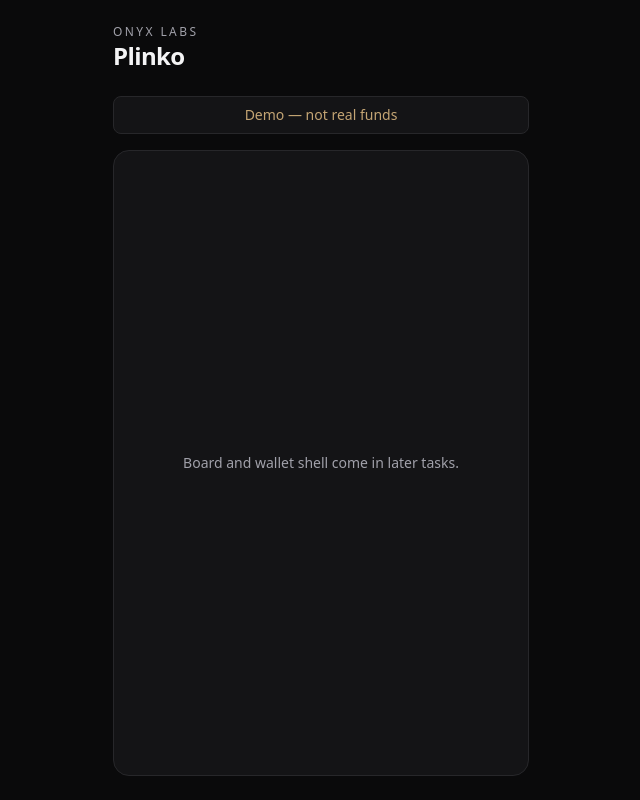
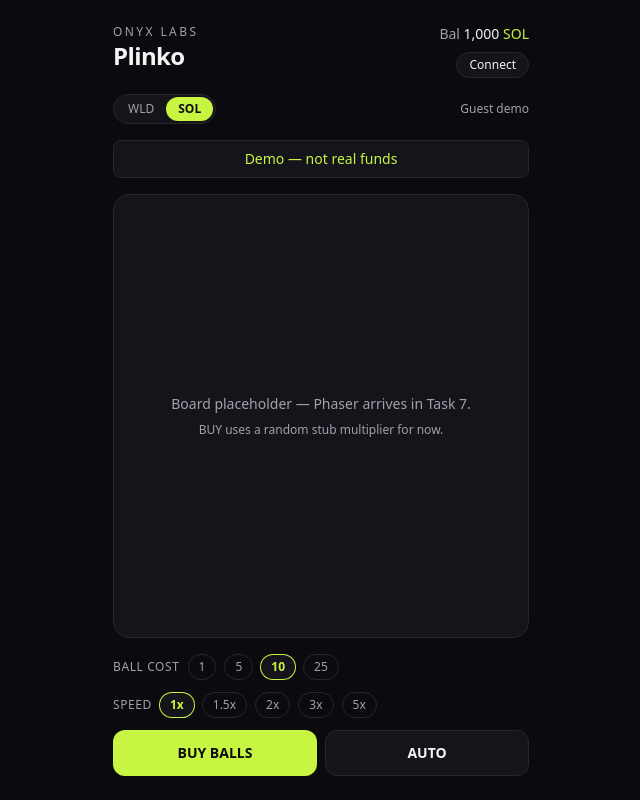
Before and after one commit to ilovemagicker/onyx-plinko, a Next.js app: page / in a window 1280 px wide. Shown: the whole page, without its empty margins (319-959 px from the left). Built offline with nearby package versions, Linux system fonts and the light colour scheme.

Commit message:
feat: Onyx shell, asset toggle, demo banner

```diff
--- a/app/globals.css
+++ b/app/globals.css
@@ -1,11 +1,11 @@
 @import "tailwindcss";
 
 :root {
-  --background: #0a0a0b;
+  --background: #0b0b0f;
   --foreground: #f4f4f5;
   --muted: #a1a1aa;
-  --accent: #c4a574;
-  --surface: #141416;
+  --accent: #c8f542;
+  --surface: #14141a;
   --border: #27272a;
 }
 
--- a/app/page.tsx
+++ b/app/page.tsx
@@ -1,24 +1,133 @@
+"use client";
+
+import { useCallback, useEffect, useState } from "react";
+import { AssetToggle } from "@/components/AssetToggle";
+import { Controls } from "@/components/Controls";
+import { DemoBanner } from "@/components/DemoBanner";
+import { ShellHeader } from "@/components/ShellHeader";
+import type { Asset } from "@/lib/assets";
+import { DEFAULT_BALL_COST } from "@/lib/ball-cost";
+import { applyDrop, creditGuestStart } from "@/lib/ledger";
+import { loadBalance, saveBalance } from "@/lib/ledger-storage";
+import { DEFAULT_MULTIPLIERS } from "@/lib/multipliers";
+
+const GUEST_ADDRESS: string | null = null;
+const AUTO_COUNT = 5;
+
+function pickStubMultiplier(): number {
+  const i = Math.floor(Math.random() * DEFAULT_MULTIPLIERS.length);
+  return DEFAULT_MULTIPLIERS[i] ?? 1;
+}
+
 export default function Home() {
+  const [asset, setAsset] = useState<Asset>("SOL");
+  const [balance, setBalance] = useState(() => creditGuestStart());
+  const [ballCost, setBallCost] = useState(DEFAULT_BALL_COST);
+  const [speed, setSpeed] = useState(1);
+  const [hydrated, setHydrated] = useState(false);
+  const [lastResult, setLastResult] = useState<string | null>(null);
+
+  // Load guest balance for current asset after mount (localStorage).
+  useEffect(() => {
+    const next = loadBalance(GUEST_ADDRESS, asset, creditGuestStart());
+    setBalance(next);
+    setHydrated(true);
+  }, [asset]);
+
+  const onBuy = useCallback(() => {
+    setBalance((prev) => {
+      const multiplier = pickStubMultiplier();
+      const result = applyDrop(prev, ballCost, multiplier);
+      if (!result.ok) {
+        setLastResult("Insufficient balance");
+        return prev;
+      }
+      saveBalance(GUEST_ADDRESS, asset, result.balance);
+      setLastResult(`Landed ${multiplier}x → bal ${result.balance}`);
+      return result.balance;
+    });
+  }, [asset, ballCost]);
+
+  const onAuto = useCallback(() => {
+    setBalance((prev) => {
+      let current = prev;
+      let landed = 0;
+      let lastMult = 1;
+      for (let i = 0; i < AUTO_COUNT; i++) {
+        const multiplier = pickStubMultiplier();
+        const result = applyDrop(current, ballCost, multiplier);
+        if (!result.ok) {
+          setLastResult(
+            landed === 0
+              ? "Insufficient balance"
+              : `AUTO stopped after ${landed}; last ${lastMult}x`,
+          );
+          if (landed > 0) saveBalance(GUEST_ADDRESS, asset, current);
+          return current;
+        }
+        current = result.balance;
+        lastMult = multiplier;
+        landed += 1;
+      }
+      saveBalance(GUEST_ADDRESS, asset, current);
+      setLastResult(`AUTO ×${landed}; last ${lastMult}x → bal ${current}`);
+      return current;
+    });
+  }, [asset, ballCost]);
+
+  const onAssetChange = useCallback((next: Asset) => {
+    setAsset(next);
+    setLastResult(null);
+  }, []);
+
+  const insufficient = balance < ballCost;
+  const disabled = !hydrated || insufficient;
+
   return (
-    <main className="mx-auto flex min-h-screen w-full max-w-md flex-col px-4 py-6">
-      <header className="mb-6 flex items-center justify-between">
-        <div>
-          <p className="text-xs uppercase tracking-[0.2em] text-[var(--muted)]">
-            Onyx Labs
-          </p>
-          <h1 className="text-2xl font-semibold tracking-tight">Plinko</h1>
-        </div>
-      </header>
+    <main className="mx-auto flex min-h-screen w-full max-w-md flex-col gap-4 px-4 py-6">
+      <ShellHeader
+        balance={balance}
+        asset={asset}
+        onConnectClick={() => {
+          // Wallet Adapter wired in Task 6.
+          setLastResult("Connect wallet comes in Task 6");
+        }}
+      />
 
-      <p className="mb-4 rounded-lg border border-[var(--border)] bg-[var(--surface)] px-3 py-2 text-center text-sm text-[var(--accent)]">
-        Demo — not real funds
-      </p>
+      <div className="flex items-center justify-between gap-2">
+        <AssetToggle asset={asset} onChange={onAssetChange} />
+        <p className="text-xs text-[var(--muted)]">Guest demo</p>
+      </div>
 
-      <section className="flex flex-1 flex-col items-center justify-center rounded-2xl border border-[var(--border)] bg-[var(--surface)] p-8 text-center">
+      <DemoBanner />
+
+      <section className="flex min-h-[220px] flex-1 flex-col items-center justify-center rounded-2xl border border-[var(--border)] bg-[var(--surface)] p-8 text-center">
         <p className="text-sm text-[var(--muted)]">
-          Board and wallet shell come in later tasks.
+          Board placeholder — Phaser arrives in Task 7.
         </p>
+        <p className="mt-2 text-xs text-[var(--muted)]">
+          BUY uses a random stub multiplier for now.
+        </p>
+        {lastResult ? (
+          <p className="mt-4 text-sm text-[var(--accent)]">{lastResult}</p>
+        ) : null}
       </section>
+
+      <Controls
+        ballCost={ballCost}
+        onBallCost={setBallCost}
+        onBuy={onBuy}
+        onAuto={onAuto}
+        speed={speed}
+        onSpeed={setSpeed}
+        disabled={disabled}
+      />
+
+      {insufficient && hydrated ? (
+        <p className="text-center text-xs text-[var(--muted)]">
+          Insufficient {asset} for ball cost {ballCost}.
+        </p>
+      ) : null}
     </main>
   );
 }
--- /dev/null
+++ b/components/AssetToggle.tsx
@@ -0,0 +1,37 @@
+"use client";
+
+import { ASSETS, type Asset } from "@/lib/assets";
+
+export type AssetToggleProps = {
+  asset: Asset;
+  onChange: (asset: Asset) => void;
+};
+
+export function AssetToggle({ asset, onChange }: AssetToggleProps) {
+  return (
+    <div
+      className="inline-flex rounded-full border border-[var(--border)] bg-[var(--surface)] p-0.5"
+      role="group"
+      aria-label="Asset"
+    >
+      {ASSETS.map((a) => {
+        const active = a === asset;
+        return (
+          <button
+            key={a}
+            type="button"
+            aria-pressed={active}
+            onClick={() => onChange(a)}
+            className={
+              active
+                ? "rounded-full bg-[var(--accent)] px-3 py-1 text-xs font-semibold text-[var(--background)]"
+                : "rounded-full px-3 py-1 text-xs font-medium text-[var(--muted)] hover:text-[var(--foreground)]"
+            }
+          >
+            {a}
+          </button>
+        );
+      })}
+    </div>
+  );
+}
--- /dev/null
+++ b/components/Controls.tsx
@@ -0,0 +1,98 @@
+"use client";
+
+import { BALL_COSTS } from "@/lib/ball-cost";
+
+export const SPEEDS = [1, 1.5, 2, 3, 5] as const;
+export type Speed = (typeof SPEEDS)[number];
+
+export type ControlsProps = {
+  ballCost: number;
+  onBallCost: (cost: number) => void;
+  onBuy: () => void;
+  onAuto: () => void;
+  speed: number;
+  onSpeed: (speed: number) => void;
+  /** Disables BUY / AUTO (e.g. insufficient balance or not hydrated). */
+  disabled?: boolean;
+};
+
+export function Controls({
+  ballCost,
+  onBallCost,
+  onBuy,
+  onAuto,
+  speed,
+  onSpeed,
+  disabled = false,
+}: ControlsProps) {
+  return (
+    <div className="flex flex-col gap-3">
+      <div className="flex flex-wrap items-center gap-2">
+        <span className="text-xs uppercase tracking-wider text-[var(--muted)]">
+          Ball cost
+        </span>
+        {BALL_COSTS.map((c) => {
+          const active = c === ballCost;
+          return (
+            <button
+              key={c}
+              type="button"
+              aria-pressed={active}
+              onClick={() => onBallCost(c)}
+              className={
+                active
+                  ? "rounded-full bg-[var(--surface)] px-2.5 py-1 text-xs font-semibold text-[var(--accent)] ring-1 ring-[var(--accent)]"
+                  : "rounded-full border border-[var(--border)] px-2.5 py-1 text-xs text-[var(--muted)]"
+              }
+            >
+              {c}
+            </button>
+          );
+        })}
+      </div>
+
+      <div className="flex flex-wrap items-center gap-2">
+        <span className="text-xs uppercase tracking-wider text-[var(--muted)]">
+          Speed
+        </span>
+        {SPEEDS.map((s) => {
+          const active = s === speed;
+          return (
+            <button
+              key={s}
+              type="button"
+              aria-pressed={active}
+              onClick={() => onSpeed(s)}
+              className={
+                active
+                  ? "rounded-full bg-[var(--surface)] px-2.5 py-1 text-xs font-semibold text-[var(--accent)] ring-1 ring-[var(--accent)]"
+                  : "rounded-full border border-[var(--border)] px-2.5 py-1 text-xs text-[var(--muted)]"
+              }
+            >
+              {s}x
+            </button>
+          );
+        })}
+      </div>
+
+      <div className="grid grid-cols-2 gap-2">
+        <button
+          type="button"
+          disabled={disabled}
+          onClick={onBuy}
+          className="rounded-xl bg-[var(--accent)] px-4 py-3 text-sm font-semibold text-[var(--background)] disabled:cursor-not-allowed disabled:opacity-50"
+        >
+          BUY BALLS
+        </button>
+        <button
+          type="button"
+          disabled={disabled}
+          onClick={onAuto}
+          className="rounded-xl border border-[var(--border)] bg-[var(--surface)] px-4 py-3 text-sm font-semibold text-[var(--foreground)] disabled:cursor-not-allowed disabled:opacity-50"
+        >
+          AUTO
+        </button>
+      </div>
+    </div>
+  );
+}
--- /dev/null
+++ b/components/DemoBanner.tsx
@@ -0,0 +1,11 @@
+/** Fixed demo disclaimer — exact copy required by spec. */
+export function DemoBanner() {
+  return (
+    <p
+      role="status"
+      className="rounded-lg border border-[var(--border)] bg-[var(--surface)] px-3 py-2 text-center text-sm font-medium text-[var(--accent)]"
+    >
+      Demo — not real funds
+    </p>
+  );
+}
--- /dev/null
+++ b/components/ShellHeader.tsx
@@ -0,0 +1,48 @@
+"use client";
+
+import type { Asset } from "@/lib/assets";
+
+export type ShellHeaderProps = {
+  balance: number;
+  asset: Asset;
+  onConnectClick?: () => void;
+};
+
+function formatBalance(n: number): string {
+  if (!Number.isFinite(n)) return "0";
+  return n.toLocaleString(undefined, {
+    maximumFractionDigits: 4,
+  });
+}
+
+export function ShellHeader({
+  balance,
+  asset,
+  onConnectClick,
+}: ShellHeaderProps) {
+  return (
+    <header className="flex items-start justify-between gap-3">
+      <div>
+        <p className="text-xs uppercase tracking-[0.2em] text-[var(--muted)]">
+          Onyx Labs
+        </p>
+        <h1 className="text-2xl font-semibold tracking-tight">Plinko</h1>
+      </div>
+
+      <div className="flex flex-col items-end gap-2">
+        <p className="text-sm tabular-nums text-[var(--foreground)]">
+          <span className="text-[var(--muted)]">Bal </span>
+          {formatBalance(balance)}{" "}
+          <span className="font-medium text-[var(--accent)]">{asset}</span>
+        </p>
+        <button
+          type="button"
+          onClick={onConnectClick}
+          className="rounded-full border border-[var(--border)] bg-[var(--surface)] px-3 py-1 text-xs font-medium text-[var(--foreground)] hover:border-[var(--accent)]"
+        >
+          Connect
+        </button>
+      </div>
+    </header>
+  );
+}
```
